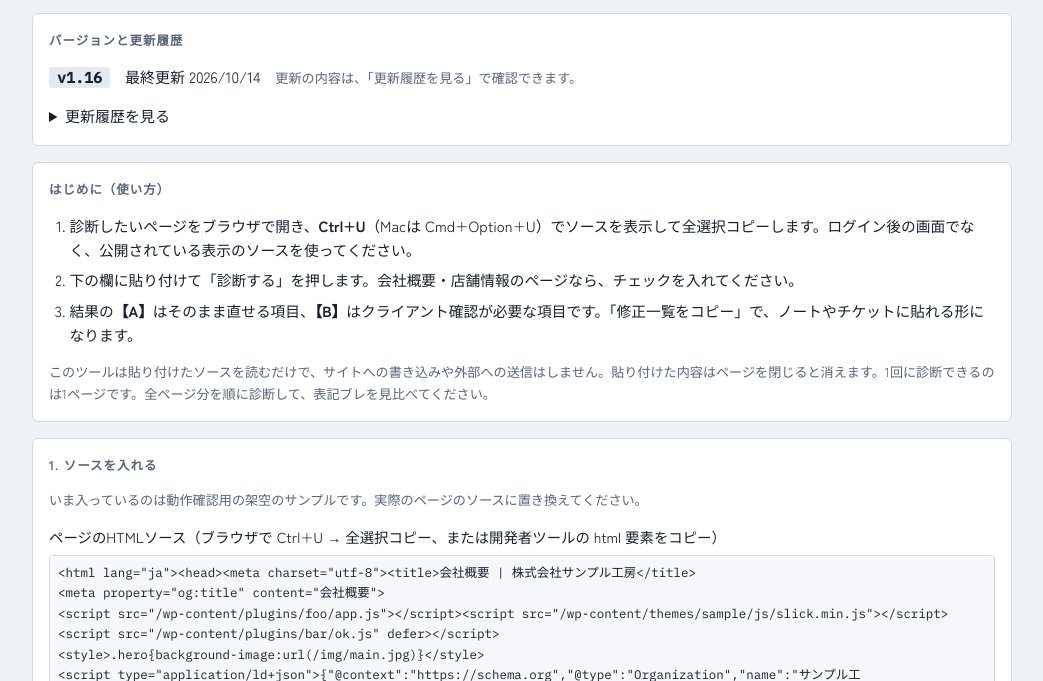
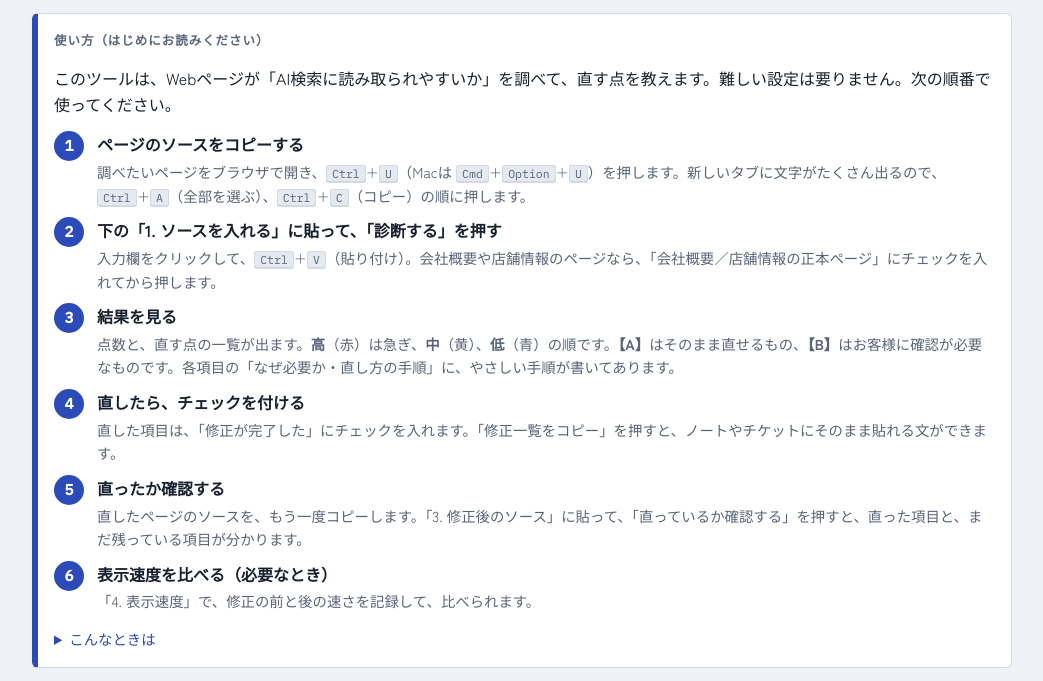
Before and after one commit to kizunayyamamoto-afk/aio-shindan-web, a plain HTML site: page index.html in a window 1280 px wide. Shown: the part 114-795 px from the top of the page, without its empty margins (118-1161 px from the left). Drawn offline with Linux system fonts and the light colour scheme.

Commit message:
Add files via upload

```diff
--- a/index.html
+++ b/index.html
@@ -108,6 +108,14 @@ dl.words dd{margin:0;overflow-wrap:anywhere}
 mark.del{background:var(--hi-bg);color:var(--hi);border-radius:2px;padding:0 2px}
 mark.add{background:var(--lo-bg);color:var(--ok);border-radius:2px;padding:0 2px;font-weight:500}
 .inv{font-family:var(--font-ui);font-size:.72rem;border:1px dashed currentColor;border-radius:2px;padding:0 3px}
+.usage{border-left:6px solid var(--accent)}
+.usage-lead{margin:0;font-size:1rem}
+ol.usage-steps{margin:0;padding:0;list-style:none;counter-reset:st;display:flex;flex-direction:column;gap:10px}
+ol.usage-steps li{counter-increment:st;display:grid;grid-template-columns:2.2em minmax(0,1fr);column-gap:10px;row-gap:2px}
+ol.usage-steps li::before{content:counter(st);grid-row:1/3;width:2em;height:2em;border-radius:50%;background:var(--accent);color:var(--accent-fg);font-weight:700;display:flex;align-items:center;justify-content:center;font-family:var(--font-data)}
+ol.usage-steps li>b{font-size:1rem}
+ol.usage-steps li>span{font-size:.9rem;color:var(--muted);grid-column:2}
+kbd{font-family:var(--font-data);font-size:.8em;background:var(--chip);border:1px solid var(--line);border-bottom-width:2px;border-radius:3px;padding:0 5px}
 .ver{font-family:var(--font-data);background:var(--chip);border-radius:3px;padding:1px 8px}
 ol.guide{margin:0;padding-left:1.4em;display:flex;flex-direction:column;gap:6px;font-size:.92rem}
 ul.pass{margin:8px 0 0;padding-left:1.2em;font-size:.88rem;color:var(--muted)}
@@ -123,12 +131,36 @@ details summary{cursor:pointer}
     <p class="lead">ページのHTMLソースを貼り付けると、AI検索に拾われやすくするための改善点を優先度順に出します。1回に診断できるのは1ページです。処理はこのページ内だけで行い、外部には送信しません。</p>
   </header>
 
+  <section class="panel usage" id="usage">
+    <h2>使い方（はじめにお読みください）</h2>
+    <p class="usage-lead">このツールは、Webページが「AI検索に読み取られやすいか」を調べて、直す点を教えます。難しい設定は要りません。次の順番で使ってください。</p>
+    <ol class="usage-steps">
+      <li><b>ページのソースをコピーする</b><span>調べたいページをブラウザで開き、<kbd>Ctrl</kbd>+<kbd>U</kbd>（Macは <kbd>Cmd</kbd>+<kbd>Option</kbd>+<kbd>U</kbd>）を押します。新しいタブに文字がたくさん出るので、<kbd>Ctrl</kbd>+<kbd>A</kbd>（全部を選ぶ）、<kbd>Ctrl</kbd>+<kbd>C</kbd>（コピー）の順に押します。</span></li>
+      <li><b>下の「1. ソースを入れる」に貼って、「診断する」を押す</b><span>入力欄をクリックして、<kbd>Ctrl</kbd>+<kbd>V</kbd>（貼り付け）。会社概要や店舗情報のページなら、「会社概要／店舗情報の正本ページ」にチェックを入れてから押します。</span></li>
+      <li><b>結果を見る</b><span>点数と、直す点の一覧が出ます。<b>高</b>（赤）は急ぎ、<b>中</b>（黄）、<b>低</b>（青）の順です。<b>【A】</b>はそのまま直せるもの、<b>【B】</b>はお客様に確認が必要なものです。各項目の「なぜ必要か・直し方の手順」に、やさしい手順が書いてあります。</span></li>
+      <li><b>直したら、チェックを付ける</b><span>直した項目は、「修正が完了した」にチェックを入れます。「修正一覧をコピー」を押すと、ノートやチケットにそのまま貼れる文ができます。</span></li>
+      <li><b>直ったか確認する</b><span>直したページのソースを、もう一度コピーします。「3. 修正後のソース」に貼って、「直っているか確認する」を押すと、直った項目と、まだ残っている項目が分かります。</span></li>
+      <li><b>表示速度を比べる（必要なとき）</b><span>「4. 表示速度」で、修正の前と後の速さを記録して、比べられます。</span></li>
+    </ol>
+    <details class="opt">
+      <summary>こんなときは</summary>
+      <ul class="pass">
+        <li><b>ログインが必要なページは？</b>　ログイン後の画面ではなく、だれでも見られる公開の画面のソースを使ってください。</li>
+        <li><b>貼り付けた内容は、どこかに送られますか？</b>　いいえ。お使いのブラウザの中だけで調べます。外部には送られません。</li>
+        <li><b>記録（チェックや速度）はどこに残りますか？</b>　お使いのブラウザの中だけです。ほかの人や、別のパソコンには、共有されません。</li>
+        <li><b>全ページを調べるには？</b>　1回に調べられるのは1ページです。ページごとに、同じ手順で調べてください。</li>
+        <li><b>数字が合わない、おかしいと思ったら？</b>　ページ下の「意見」の欄から、内容を送ってください。</li>
+      </ul>
+    </details>
+  </section>
+
   <section class="panel">
     <h2>バージョンと更新履歴</h2>
-    <p style="margin:0"><b class="ver" id="ver">v1.16</b>　最終更新 2026/10/14　<span class="note">更新の内容は、「更新履歴を見る」で確認できます。</span></p>
+    <p style="margin:0"><b class="ver" id="ver">v1.17</b>　最終更新 2026/10/19　<span class="note">更新の内容は、「更新履歴を見る」で確認できます。</span></p>
     <details>
       <summary>更新履歴を見る</summary>
       <ul class="pass" id="changelog">
+        <li><b>v1.17（2026/10/19）</b>　使い方を、ページの最初に、わかりやすく書き直した（6つの手順、ショートカットキー、色と【A】【B】の見方、「こんなときは」）。診断項目と判定基準は変更なし。</li>
         <li><b>v1.16（2026/10/14）</b>　「修正後のソースで、直っているか確認する」欄を追加（修正前の診断と比べて、直った／まだ残っている／新しく出た、を表示）。各指摘に「修正が完了した」のチェックと、完了件数の表示を追加。修正後のソースで直っていた項目は自動でチェックが付く。チェックは「→修正済」として修正一覧のコピーにも反映。ページのURL欄を追加（ページごとにチェックと修正前のソースをこのブラウザに保存）。診断項目と判定基準は変更なし。</li>
         <li><b>v1.15（2026/10/14）</b>　診断項目を追加：KIZUNA AIO設定「既定OGP画像URL」の確認。画像ファイルのURL（https:// で始まる .jpg / .png など）か、1200×630px 程度か。設定値の入力欄に、URL・幅・高さを追加。サイズは、入力した値、ページの og:image:width / height、ファイル名の数字の順で判断。</li>
         <li><b>v1.14（2026/10/14）</b>　「h1の直後に説明文がない」の指摘を廃止（WordPressの仕様で改善できないため）。h1直後が挨拶文・長すぎる場合の指摘は、そのまま。</li>
@@ -148,16 +180,6 @@ details summary{cursor:pointer}
         <li><b>v1.0（2026/09/29）</b>　初版。基本タグ・見出し・冒頭の書き方・構造化データ・画像・表記・会社概要ページ・KIZUNA AIO設定値の突き合わせを診断。</li>
       </ul>
     </details>
-  </section>
-
-  <section class="panel">
-    <h2>はじめに（使い方）</h2>
-    <ol class="guide">
-      <li>診断したいページをブラウザで開き、<b>Ctrl+U</b>（Macは Cmd+Option+U）でソースを表示して全選択コピーします。ログイン後の画面でなく、公開されている表示のソースを使ってください。</li>
-      <li>下の欄に貼り付けて「診断する」を押します。会社概要・店舗情報のページなら、チェックを入れてください。</li>
-      <li>結果の<b>【A】</b>はそのまま直せる項目、<b>【B】</b>はクライアント確認が必要な項目です。「修正一覧をコピー」で、ノートやチケットに貼れる形になります。</li>
-    </ol>
-    <p class="note">このツールは貼り付けたソースを読むだけで、サイトへの書き込みや外部への送信はしません。貼り付けた内容はページを閉じると消えます。1回に診断できるのは1ページです。全ページ分を順に診断して、表記ブレを見比べてください。</p>
   </section>
 
   <section class="panel">
```
